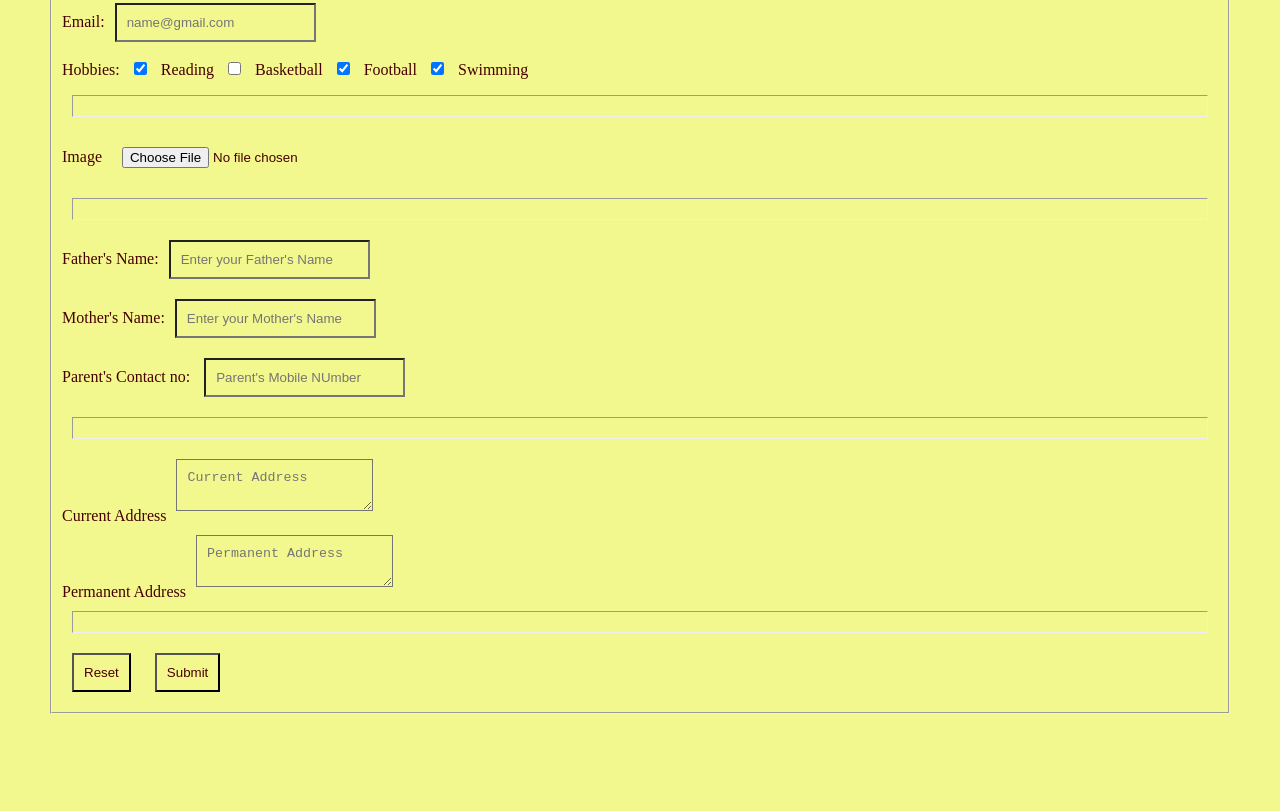
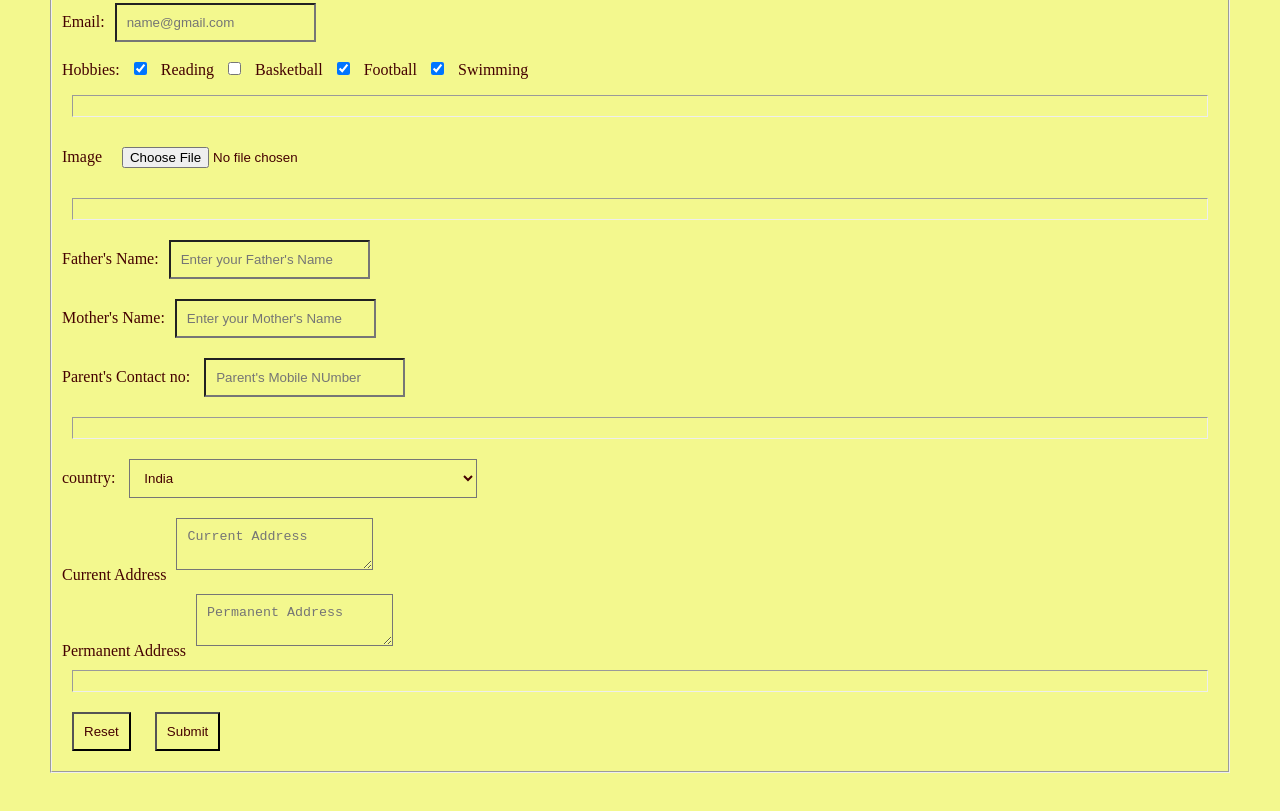
Before and after one commit to SharmaShubham94/Basic-form-sample, a plain HTML site: page index.html in a window 1280 px wide. Shown: the part 549-1360 px from the top of the page. Before the commit the page ends 1313 px from the top, so only its background shows below. Drawn offline with Linux system fonts and the light colour scheme.

Commit message:
Update index.html

```diff
--- a/index.html
+++ b/index.html
@@ -41,7 +41,35 @@
         Mother's Name:<input type ="text" name ="mother_name" placeholder="Enter your Mother's Name"/><br/>
         Parent's Contact no: <input type ="number" name ="contact" placeholder="Parent's Mobile NUmber"/><br/>
         <hr/>
-
+        country:
+            <select>
+                <optgroup label="Asia">
+                    <option>India</option>
+                    <option>Maldives</option>
+                    <option>Sri Lanka</option>
+                    <option>Bangladesh</option>
+                </optgroup>
+                <optgroup label="Europe">
+                    <option>Denmark</option>
+                    <option>Sweden</option>
+                    <option>Finland</option>
+                    <option>Iceland</option>
+                </optgroup>
+                <optgroup label="Africa ">
+                    <option>South Africa (Cape Town, Pretoria, Bloemfontein)</option>
+                    <option>Mali</option>
+                    <option>Mauritania</option>
+                    <option>Niger</option>
+                </optgroup>
+                <optgroup label=" North America">
+                    <option>USA</option>
+                    <option>Mexico</option>
+                    <option>Barbados </option>
+                    <option>Cuba</option>
+                </optgroup>
+            <optgroup label="Other"></optgroup>
+        </select>
+        <br/>
         Current Address<textarea name="current_address" placeholder="Current Address"></textarea><br/>
         Permanent Address<textarea name="permanent_address" placeholder="Permanent Address"></textarea><br/>
 
```
